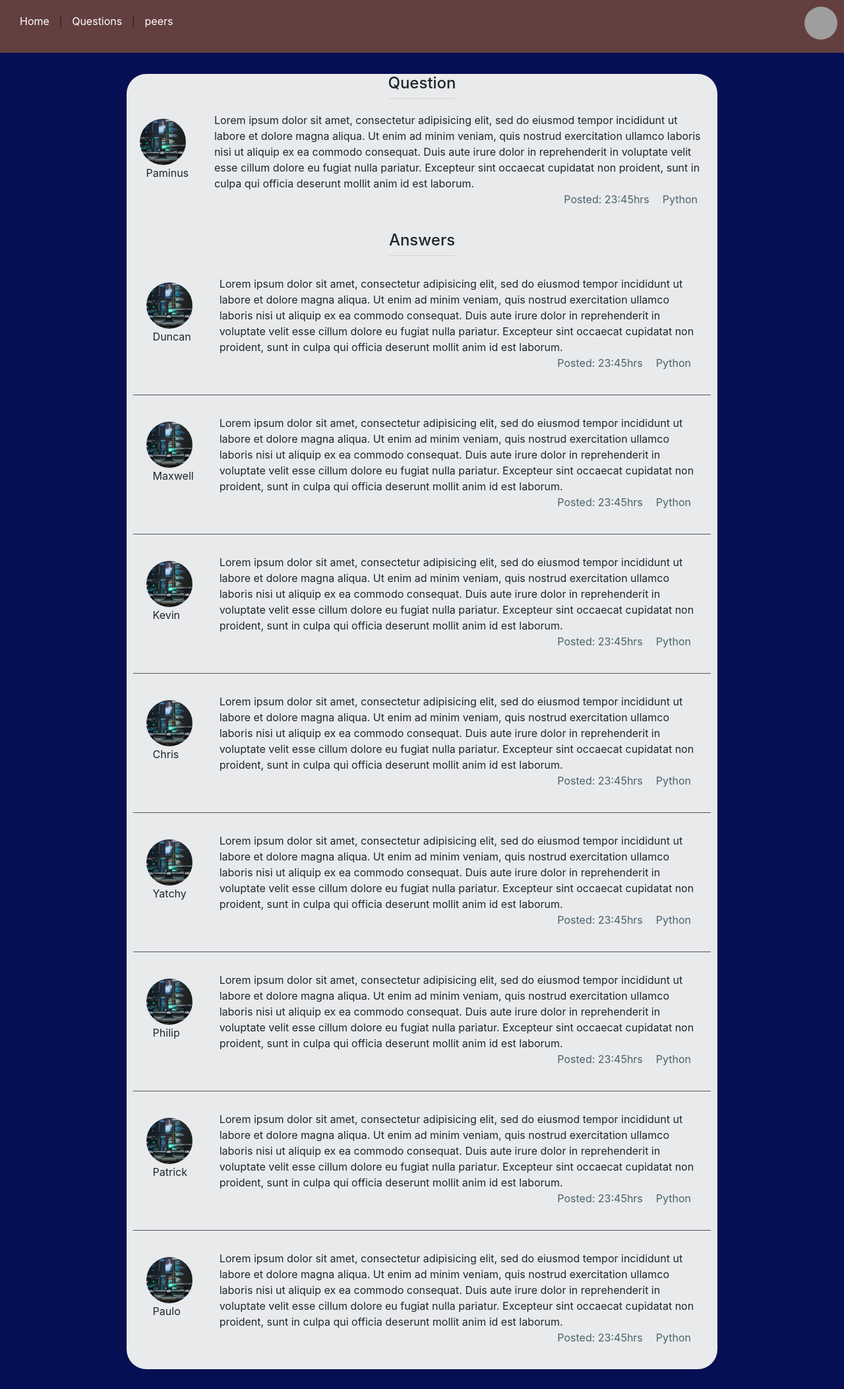
After one commit to PaymasterMax/devcodes, a Django app: page /questions/answers/1/ in a window 1280 px wide. The commit adds this page. Shown: the whole page at 66% size. Run offline with Django 3.2, Linux system fonts and the light colour scheme; some libraries are stand-ins or nearby versions; grey boxes are pictures that could not be loaded.

Commit message:
Done with the answers page

```diff
--- a/devcodes/settings.py
+++ b/devcodes/settings.py
@@ -13,7 +13,7 @@ SECRET_KEY = 'ghr%=q!3afx83t+1dojl%j15mta%6!v@bpx2l5p+ki2i!)zqs3'
 # SECURITY WARNING: don't run with debug turned on in production!
 DEBUG = True
 
-ALLOWED_HOSTS = []
+ALLOWED_HOSTS = ["*"]
 
 
 # Application definition
--- a/login/static/login/styles.css
+++ b/login/static/login/styles.css
@@ -205,6 +205,7 @@ nav{
 	font-size: 0.8em;
 }
 @media screen and (max-width: 600px){
+
 	.column{
 		width: 100px;
 		display: block;
--- /dev/null
+++ b/questions/static/questions/answers.css
@@ -0,0 +1,151 @@
+@font-face {
+  font-family: old english text mt;
+  source:;
+}
+* {
+  padding: 0px;
+  margin: 0px;
+}
+body {
+  background-color: #070f54;
+}
+
+
+.header {
+  min-height: 10vh;
+  margin-bottom: 4vh;
+  background-color: #633f3f;
+}
+
+.header>nav {
+  display: inline-block;
+  width: 70%;
+  padding: 20px;
+  /* background-color: red; */
+}
+
+.header>nav>a{
+  text-decoration: none;
+  color: #fff;
+  margin: 0px 10px;
+
+}
+
+.myprofile {
+  display: inline-block;
+  float: right;
+  margin-right: 10px;
+  margin-top: 10px;
+}
+
+.profile >a>img {
+  width: 50px;
+  height: 50px;
+  border-radius: 50%;
+}
+
+
+.main {
+  width: 70%;
+  background-color: #e8eaec;
+  margin-left: auto;
+  margin-right: auto;
+  border-radius: 30px;
+  margin-bottom: 30px;
+}
+
+
+.question {
+  display: flex;
+}
+
+.profile >img {
+  width: 70px;
+  height: 70px;
+  border-radius: 50%;
+}
+
+
+.queryprofile {
+  margin: 30px 0px 0px 20px;
+
+  flex:1;
+  width: 10%;
+}
+
+.profile > p {
+  margin-left: 9.6px;
+}
+
+.question-content {
+  flex:8;
+  padding: 10px;
+  margin: 10px;
+  width: 80%;
+}
+
+
+.ft {
+  color: #4c626b;
+  display: inline;
+  float: right;
+  padding: 0px 10px 0px 10px;
+}
+
+
+.answers {
+  display: flex;
+  border-bottom: 1px solid #555;
+  margin: 10px;
+}
+.answers:last-child {
+  border-bottom: none;
+}
+
+h4 {
+  text-align: center;
+  font-size: 1.5em;
+}
+
+.answers-content {
+  flex:8;
+  padding: 10px;
+  margin: 10px;
+  width: 80%;
+}
+
+
+@media screen and (max-width:700px) {
+  .main {
+    width:96%;
+    margin-bottom: 2%;
+  }
+  .header {
+      min-height: 12vh;
+  }
+
+
+  .profile >a>img {
+    width: 50px;
+    height: 50px;
+    border-radius: 50%;
+
+  }
+
+  .header>nav>a {
+    font-size: 12px;
+    text-decoration: none;
+    color: #fff;
+    margin: 0px 10px;
+  }
+
+  .question-main-content {
+    font-size: 12px;
+    margin-left: 30px;
+  }
+  .answers-content {
+    margin-left: 35px;
+    font-size: 12px;
+  }
+
+}
--- /dev/null
+++ b/questions/templates/questions/answers.html
@@ -0,0 +1,248 @@
+{% load static %}
+<!DOCTYPE html>
+<html lang="en" dir="ltr">
+  <head>
+    <meta charset="utf-8">
+    <meta name="viewport" content="width=device-width,initial-scale=1.0,user-scalable=no">
+    <link rel="stylesheet" href="https://stackpath.bootstrapcdn.com/bootstrap/4.3.1/css/bootstrap.min.css" integrity="sha384-ggOyR0iXCbMQv3Xipma34MD+dH/1fQ784/j6cY/iJTQUOhcWr7x9JvoRxT2MZw1T" crossorigin="anonymous">
+    <script src="https://code.jquery.com/jquery-3.3.1.slim.min.js" integrity="sha384-q8i/X+965DzO0rT7abK41JStQIAqVgRVzpbzo5smXKp4YfRvH+8abtTE1Pi6jizo" crossorigin="anonymous"></script>
+<script src="https://cdnjs.cloudflare.com/ajax/libs/popper.js/1.14.7/umd/popper.min.js" integrity="sha384-UO2eT0CpHqdSJQ6hJty5KVphtPhzWj9WO1clHTMGa3JDZwrnQq4sF86dIHNDz0W1" crossorigin="anonymous"></script>
+<script src="https://stackpath.bootstrapcdn.com/bootstrap/4.3.1/js/bootstrap.min.js" integrity="sha384-JjSmVgyd0p3pXB1rRibZUAYoIIy6OrQ6VrjIEaFf/nJGzIxFDsf4x0xIM+B07jRM" crossorigin="anonymous"></script>
+    <title>Dev Code | Answers</title>
+    <link rel="stylesheet" href="{% static 'questions/answers.css' %}">
+  </head>
+  <body>
+
+    <div class="header">
+
+      <nav>
+        <a href="{% url 'home:home' %}">Home</a> |
+        <a href="{% url 'questions:questions' %}">Questions</a> |
+        <a href="{% url 'peers:peers' %}">peers</a>
+      </nav>
+
+      <!-- profile photo -->
+      <div class="profile myprofile">
+        <a href="{% url 'profile:profile' %}" title="{{userdetails.username}}">
+          <img src="/media/{{userdetails.profilepic}}" alt="profile">
+        </a>
+
+      </div>
+
+    </div>
+
+    <div class="main">
+      <h4>Question</h4>
+      <hr style="width:100px;margin: 0px auto;">
+      <div class="question">
+
+        <div class="profile queryprofile">
+          <img src="{% static 'home/images/logo/blackhat.jpg' %}" alt="profile">
+          <p>Paminus</p>
+        </div>
+
+        <div class="question-content">
+          <div class="question-main-content">
+              Lorem ipsum dolor sit amet, consectetur adipisicing elit, sed do eiusmod tempor incididunt ut labore et dolore magna aliqua. Ut enim ad minim veniam, quis nostrud exercitation ullamco laboris nisi ut aliquip ex ea commodo consequat. Duis aute irure dolor in reprehenderit in voluptate velit esse cillum dolore eu fugiat nulla pariatur. Excepteur sint occaecat cupidatat non proident, sunt in culpa qui officia deserunt mollit anim id est laborum.
+          </div>
+
+          <p class="ft">
+            Python
+          </p>
+          <p class="ft">
+            Posted: 23:45hrs
+          </p>
+        </div>
+      </div>
+
+
+      <!-- Start of answers -->
+        <h4>Answers</h4>
+        <hr style="width:100px;margin: 0px auto;">
+      <div class="answers">
+
+        <div class="profile queryprofile">
+          <img src="{% static 'home/images/logo/blackhat.jpg' %}" alt="profile">
+          <p>Duncan</p>
+        </div>
+
+        <div class="answers-content">
+          <div class="answers-main-content">
+              Lorem ipsum dolor sit amet, consectetur adipisicing elit, sed do eiusmod tempor incididunt ut labore et dolore magna aliqua. Ut enim ad minim veniam, quis nostrud exercitation ullamco laboris nisi ut aliquip ex ea commodo consequat. Duis aute irure dolor in reprehenderit in voluptate velit esse cillum dolore eu fugiat nulla pariatur. Excepteur sint occaecat cupidatat non proident, sunt in culpa qui officia deserunt mollit anim id est laborum.
+          </div>
+
+          <p class="ft">
+            Python
+          </p>
+          <p class="ft">
+            Posted: 23:45hrs
+          </p>
+        </div>
+      </div>
+      <!-- end of answers -->
+      <!-- start of dummy answers -->
+      <div class="answers">
+
+        <div class="profile queryprofile">
+          <img src="{% static 'home/images/logo/blackhat.jpg' %}" alt="profile">
+          <p>Maxwell</p>
+        </div>
+
+        <div class="answers-content">
+          <div class="answers-main-content">
+              Lorem ipsum dolor sit amet, consectetur adipisicing elit, sed do eiusmod tempor incididunt ut labore et dolore magna aliqua. Ut enim ad minim veniam, quis nostrud exercitation ullamco laboris nisi ut aliquip ex ea commodo consequat. Duis aute irure dolor in reprehenderit in voluptate velit esse cillum dolore eu fugiat nulla pariatur. Excepteur sint occaecat cupidatat non proident, sunt in culpa qui officia deserunt mollit anim id est laborum.
+          </div>
+
+          <p class="ft">
+            Python
+          </p>
+          <p class="ft">
+            Posted: 23:45hrs
+          </p>
+        </div>
+      </div>
+      <div class="answers">
+
+        <div class="profile queryprofile">
+          <img src="{% static 'home/images/logo/blackhat.jpg' %}" alt="profile">
+          <p>Kevin</p>
+        </div>
+
+        <div class="answers-content">
+          <div class="answers-main-content">
+              Lorem ipsum dolor sit amet, consectetur adipisicing elit, sed do eiusmod tempor incididunt ut labore et dolore magna aliqua. Ut enim ad minim veniam, quis nostrud exercitation ullamco laboris nisi ut aliquip ex ea commodo consequat. Duis aute irure dolor in reprehenderit in voluptate velit esse cillum dolore eu fugiat nulla pariatur. Excepteur sint occaecat cupidatat non proident, sunt in culpa qui officia deserunt mollit anim id est laborum.
+          </div>
+
+          <p class="ft">
+            Python
+          </p>
+          <p class="ft">
+            Posted: 23:45hrs
+          </p>
+        </div>
+      </div>
+      <div class="answers">
+
+        <div class="profile queryprofile">
+          <img src="{% static 'home/images/logo/blackhat.jpg' %}" alt="profile">
+          <p>Chris</p>
+        </div>
+
+        <div class="answers-content">
+          <div class="answers-main-content">
+              Lorem ipsum dolor sit amet, consectetur adipisicing elit, sed do eiusmod tempor incididunt ut labore et dolore magna aliqua. Ut enim ad minim veniam, quis nostrud exercitation ullamco laboris nisi ut aliquip ex ea commodo consequat. Duis aute irure dolor in reprehenderit in voluptate velit esse cillum dolore eu fugiat nulla pariatur. Excepteur sint occaecat cupidatat non proident, sunt in culpa qui officia deserunt mollit anim id est laborum.
+          </div>
+
+          <p class="ft">
+            Python
+          </p>
+          <p class="ft">
+            Posted: 23:45hrs
+          </p>
+        </div>
+      </div>
+      <div class="answers">
+
+        <div class="profile queryprofile">
+          <img src="{% static 'home/images/logo/blackhat.jpg' %}" alt="profile">
+          <p>Yatchy</p>
+        </div>
+
+        <div class="answers-content">
+          <div class="answers-main-content">
+              Lorem ipsum dolor sit amet, consectetur adipisicing elit, sed do eiusmod tempor incididunt ut labore et dolore magna aliqua. Ut enim ad minim veniam, quis nostrud exercitation ullamco laboris nisi ut aliquip ex ea commodo consequat. Duis aute irure dolor in reprehenderit in voluptate velit esse cillum dolore eu fugiat nulla pariatur. Excepteur sint occaecat cupidatat non proident, sunt in culpa qui officia deserunt mollit anim id est laborum.
+          </div>
+
+          <p class="ft">
+            Python
+          </p>
+          <p class="ft">
+            Posted: 23:45hrs
+          </p>
+        </div>
+      </div>
+      <div class="answers">
+
+        <div class="profile queryprofile">
+          <img src="{% static 'home/images/logo/blackhat.jpg' %}" alt="profile">
+          <p>Philip</p>
+        </div>
+
+        <div class="answers-content">
+          <div class="answers-main-content">
+              Lorem ipsum dolor sit amet, consectetur adipisicing elit, sed do eiusmod tempor incididunt ut labore et dolore magna aliqua. Ut enim ad minim veniam, quis nostrud exercitation ullamco laboris nisi ut aliquip ex ea commodo consequat. Duis aute irure dolor in reprehenderit in voluptate velit esse cillum dolore eu fugiat nulla pariatur. Excepteur sint occaecat cupidatat non proident, sunt in culpa qui officia deserunt mollit anim id est laborum.
+          </div>
+
+          <p class="ft">
+            Python
+          </p>
+          <p class="ft">
+            Posted: 23:45hrs
+          </p>
+        </div>
+      </div>
+      <div class="answers">
+
+        <div class="profile queryprofile">
+          <img src="{% static 'home/images/logo/blackhat.jpg' %}" alt="profile">
+          <p>Patrick</p>
+        </div>
+
+        <div class="answers-content">
+          <div class="answers-main-content">
+              Lorem ipsum dolor sit amet, consectetur adipisicing elit, sed do eiusmod tempor incididunt ut labore et dolore magna aliqua. Ut enim ad minim veniam, quis nostrud exercitation ullamco laboris nisi ut aliquip ex ea commodo consequat. Duis aute irure dolor in reprehenderit in voluptate velit esse cillum dolore eu fugiat nulla pariatur. Excepteur sint occaecat cupidatat non proident, sunt in culpa qui officia deserunt mollit anim id est laborum.
+          </div>
+
+          <p class="ft">
+            Python
+          </p>
+          <p class="ft">
+            Posted: 23:45hrs
+          </p>
+        </div>
+      </div>
+      <div class="answers">
+
+        <div class="profile queryprofile">
+          <img src="{% static 'home/images/logo/blackhat.jpg' %}" alt="profile">
+          <p>Paulo</p>
+        </div>
+
+        <div class="answers-content">
+          <div class="answers-main-content">
+              Lorem ipsum dolor sit amet, consectetur adipisicing elit, sed do eiusmod tempor incididunt ut labore et dolore magna aliqua. Ut enim ad minim veniam, quis nostrud exercitation ullamco laboris nisi ut aliquip ex ea commodo consequat. Duis aute irure dolor in reprehenderit in voluptate velit esse cillum dolore eu fugiat nulla pariatur. Excepteur sint occaecat cupidatat non proident, sunt in culpa qui officia deserunt mollit anim id est laborum.
+          </div>
+
+          <p class="ft">
+            Python
+          </p>
+          <p class="ft">
+            Posted: 23:45hrs
+          </p>
+        </div>
+      </div>
+
+
+
+<!-- end of dummy answers -->
+
+      <!-- <div class="answers">
+        <p class="profile">
+          <img src="{% static 'home/images/logo/blackhat.jpg' %}" alt="profile">
+        </p>
+
+        <p class="question-content">
+          Lorem ipsum dolor sit amet, consectetur adipisicing elit, sed do eiusmod tempor incididunt ut labore et dolore magna aliqua. Ut enim ad minim veniam, quis nostrud exercitation ullamco laboris nisi ut aliquip ex ea commodo consequat. Duis aute irure dolor in reprehenderit in voluptate velit esse cillum dolore eu fugiat nulla pariatur. Excepteur sint occaecat cupidatat non proident, sunt in culpa qui officia deserunt mollit anim id est laborum.
+        </p>
+        <p>
+          Language
+        </p>
+      </div> -->
+    </div>
+
+    <div class="footer">
+
+    </div>
+
+  </body>
+</html>
--- a/questions/urls.py
+++ b/questions/urls.py
@@ -4,5 +4,6 @@ app_name = "questions"
 
 urlpatterns = [
     url("^$" , views.questionsview , name = "questions"),
+    url("^answers/(?P<Qid>[\d]+)/" , views.answersview , name = "answers"),
 
 ]
--- a/questions/views.py
+++ b/questions/views.py
@@ -1,5 +1,15 @@
 from django.shortcuts import render
+from signup.models import signup
 # Create your views here.
 
 def questionsview(request):
     return render(request , "questions/questions.html")
+
+
+def answersview(request , Qid):
+    try:
+        userdetails = signup.objects.get(username = request.session["username"])
+    except Exception as e:
+        return render(request , "questions/answers.html" , context = {"userdetails":"userdetails"})
+    else:
+        return render(request , "questions/answers.html" , context = {"userdetails":userdetails})
```
Also changed, not shown: media_root/Tony_Stark_Yuditya_Afandi.jpeg (added), media_root/robot.jpg (added), 4 other files.
